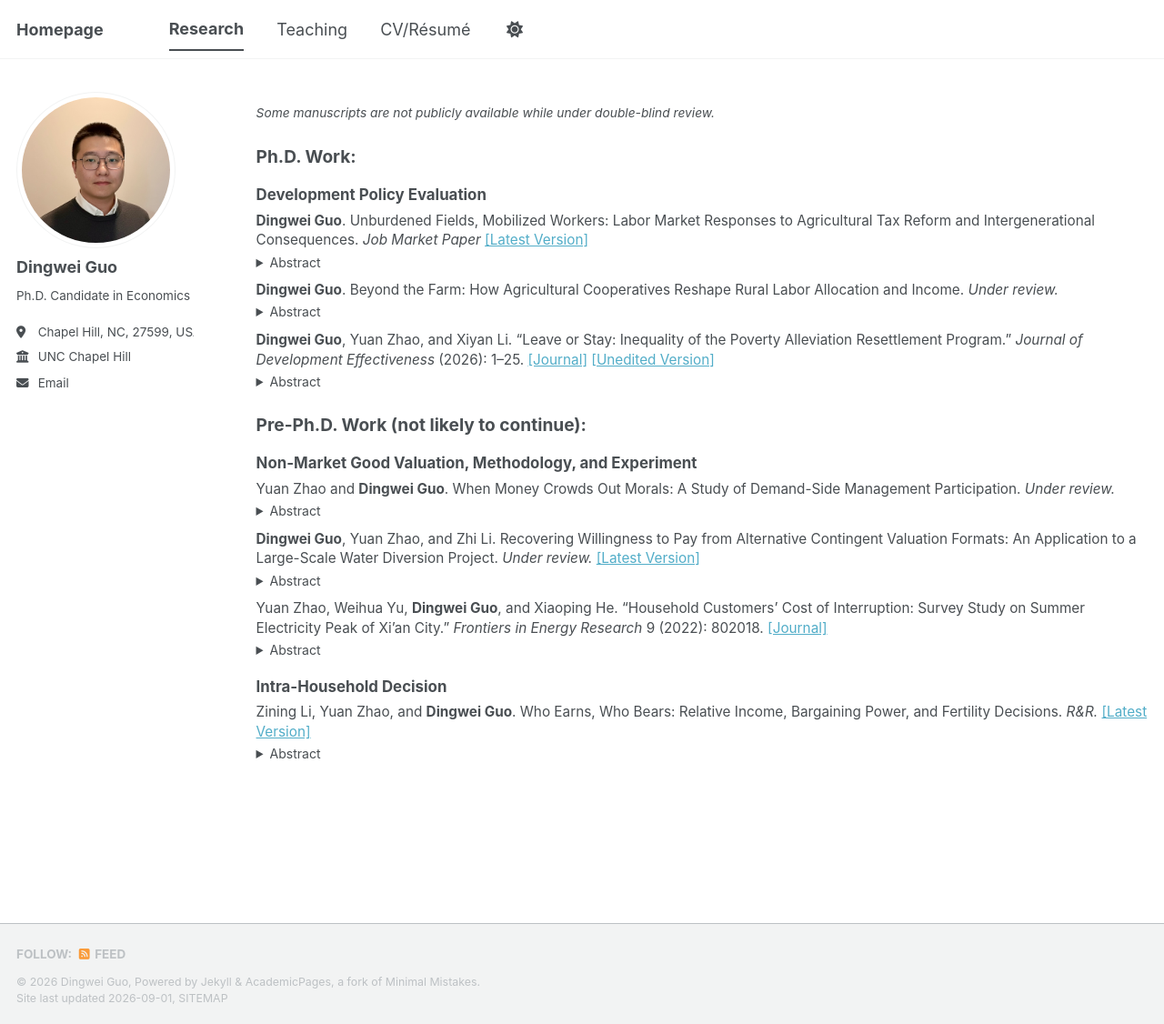
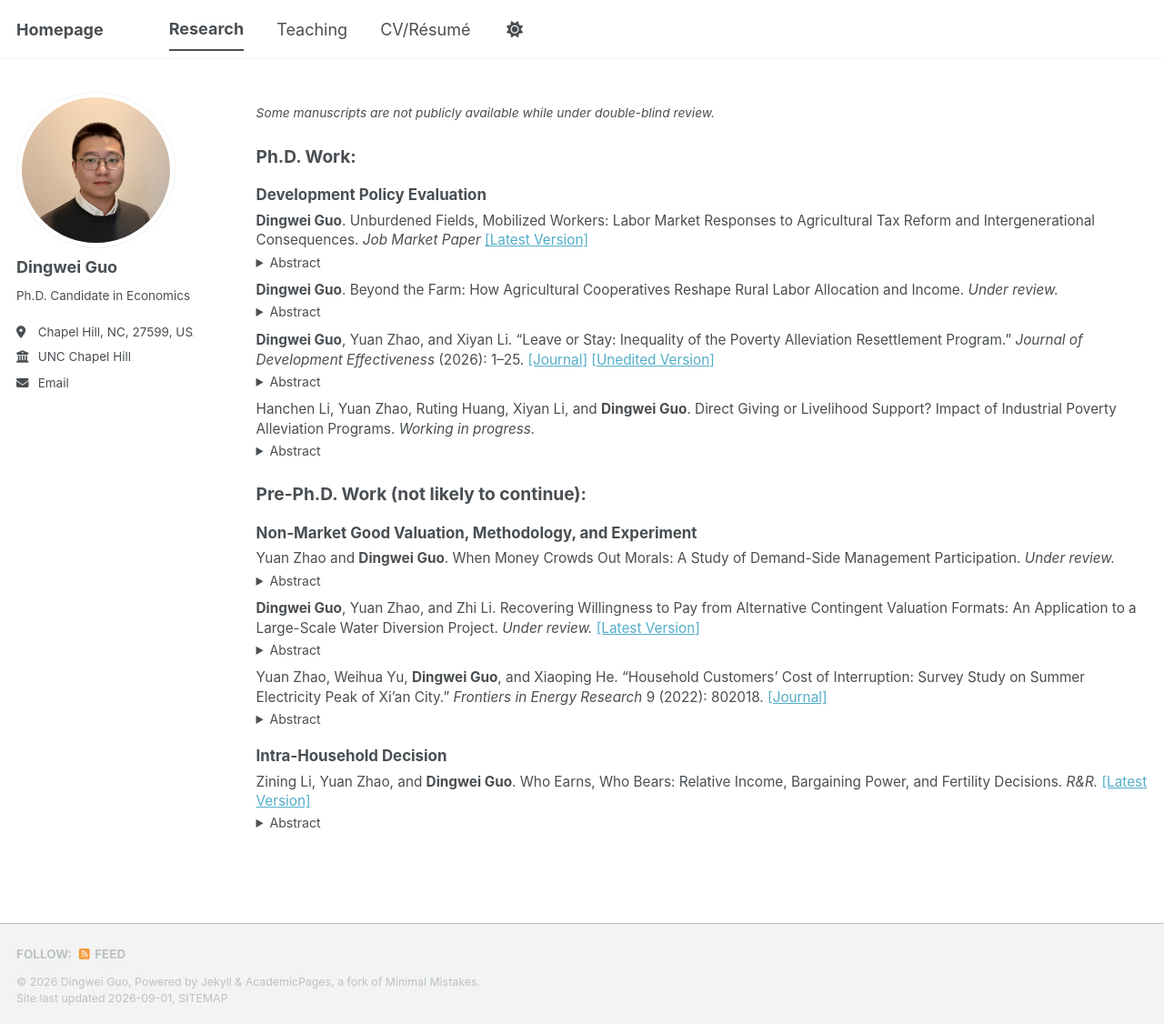
Before and after one commit to dw-guo/dw-guo.github.io, a Jekyll site: the page built from _pages/publications.html, in a window 1280 px wide and 1126 px high. Shown: the whole window at 91% size. Built offline with Jekyll 4.4.1, drawn with Linux system fonts in a browser that asks for light colours; a style sheet for code colours, icons or effects is not loaded.

Commit message:
Update publications with new papers and abstracts
Added new publications and abstracts discussing poverty alleviation programs and their impacts on household vulnerability and income.

```diff
--- a/_pages/publications.html
+++ b/_pages/publications.html
@@ -67,6 +67,21 @@ author_profile: true
     This paper examines how poverty alleviation resettlement affects household labour allocation and income. We identify two competing mechanisms: a last-mile channel that lowers migration costs and promotes urban work, and a home-attachment channel that improves local amenities and discourages migration. Using panel data and a difference-in-differences design, we find that resettlement raises total income and migrant wages by shifting labour from farming to urban employment. However, gains are concentrated among labour-abundant households, while labour-constrained households experience stagnant or declining earnings. These findings show that resettlement can unintentionally widen inequality, underscoring the role of household labour endowments in shaping programme impacts.
   </p>
 </details>
+
+  <p style="margin: 0 0 0.25em 0;">
+    Hanchen Li, Yuan Zhao, Ruting Huang, Xiyan Li, and <strong>Dingwei Guo</strong>.
+    Direct Giving or Livelihood Support? Impact of Industrial Poverty Alleviation Programs.
+    <em>Working in progress.</em>
+  </p>
+
+  <details style="margin: 0 0 0.65em 0;">
+    <summary style="cursor: pointer; font-size: 0.92em;">
+      Abstract
+    </summary>
+    <p style="margin: 0.4em 0 0 0; line-height: 1.45;">
+      This paper examines how different forms of poverty alleviation support affect household vulnerability to future poverty. Using household-level administrative panel data on registered poor households in rural China from 2014 to 2020 and a difference-in-differences framework, we estimate the effects of industry-based poverty alleviation programs (IPAP). We find that participation in IPAP significantly reduces household vulnerability, accompanied by higher household income and changes in income composition. In particular, production-oriented and employment-based programs reduce vulnerability by encouraging productive and work activities. In contrast, income-support programs based on collective asset dividends increase household income but do not reduce vulnerability and even weaken households’ engagement in productive activities. These findings suggest that increases in current income alone may not be sufficient to reduce future poverty risk. Poverty alleviation programs are more effective in reducing vulnerability when they create sustainable income-generating opportunities and strengthen households’ capacity to maintain resilient livelihoods.
+    </p>
+  </details>
 
 
 <h2 style="font-size: 1.25em; margin-top: 1.4em; margin-bottom: 0.45em;">
```
